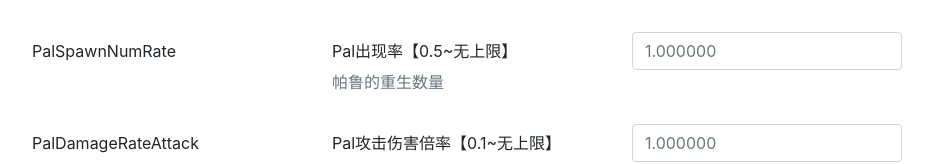
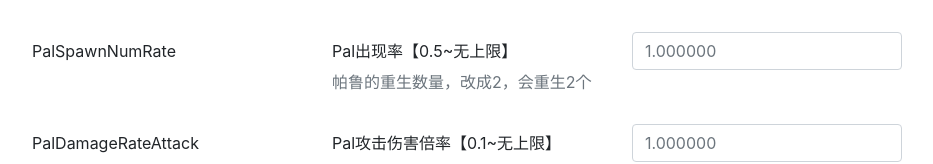
Before and after one commit to AnTengye/palworld-server-config, a plain HTML site: page index.html in a window 1280 px wide. Shown: the part 732-896 px from the top of the page, without its empty margins (173-1106 px from the left). Drawn offline with nearby package versions, Linux system fonts and the light colour scheme.

Commit message:
Update index.html

```diff
--- a/index.html
+++ b/index.html
@@ -62,7 +62,7 @@
             { "key": "NightTimeSpeedRate", "defaultValue": "1.000000", "desc": "夜间时间速率【0.1~5】" , "detail": "日夜流逝的速度，参数预设为1，白天晚上各30分钟。若增加数字则流逝更快，白天或晚上会更短。"},
             { "key": "ExpRate", "defaultValue": "1.000000", "desc": "经验值率【0.1~无上限】", "detail": ""},
             { "key": "PalCaptureRate", "defaultValue": "1.000000", "desc": "Pal捕获率【0.5~2】", "detail": "帕鲁捕获机率调整。预设为1，这个参数调整非常敏感请谨慎调整。困难模式为0.8，简单模式为2。" },
-            { "key": "PalSpawnNumRate", "defaultValue": "1.000000", "desc": "Pal出现率【0.5~无上限】", "detail": "帕鲁的重生数量" },
+            { "key": "PalSpawnNumRate", "defaultValue": "1.000000", "desc": "Pal出现率【0.5~无上限】", "detail": "帕鲁的重生数量，改成2，会重生2个" },
             { "key": "PalDamageRateAttack", "defaultValue": "1.000000", "desc": "Pal攻击伤害倍率【0.1~无上限】", "detail": "帕鲁造成的伤害倍率，预设为1，数字越高帕鲁越强。包含自己和野生的帕鲁。" },
             { "key": "PalDamageRateDefense", "defaultValue": "1.000000", "desc": "对Pal的防御伤害倍率【0.1~无上限】", "detail": "帕鲁受到的伤害倍率，预设为1，数字越低帕鲁越硬。包含自己和野生的帕鲁。" },
             { "key": "PlayerDamageRateAttack", "defaultValue": "1.000000", "desc": "玩家攻击伤害倍率【0.1~无上限】", "detail": "玩家造成的伤害倍率，预设为1，数字越高玩家越强。" },
@@ -96,7 +96,7 @@
             { "key": "bAutoResetGuildNoOnlinePlayers", "defaultValue": "False", "desc": "自动重置公会无在线玩家", "detail": "自动帮玩家退出公会" },
             { "key": "AutoResetGuildTimeNoOnlinePlayers", "defaultValue": "72.000000", "desc": "无在线玩家时自动重置公会时间（小时）", "detail": "自动帮玩家退出公会的时间，预设为72(72小时)。" },
             { "key": "GuildPlayerMaxNum", "defaultValue": "20", "desc": "公会最大玩家数", "detail": "" },
-            { "key": "PalEggDefaultHatchingTime", "defaultValue": "72.000000", "desc": "帕鲁蛋孵化时间(小时)", "detail": "" },
+            { "key": "PalEggDefaultHatchingTime", "defaultValue": "72.000000", "desc": "帕鲁蛋孵化时间(小时)", "detail": "改成0是立即孵化 改成1大概在5-10分钟" },
             { "key": "WorkSpeedRate", "defaultValue": "1.000000", "desc": "工作速度倍率", "detail": "" },
             { "key": "bIsMultiplay", "defaultValue": "False", "desc": "多人游戏", "detail": "【PVP】" },
             { "key": "bIsPvP", "defaultValue": "False", "desc": "PvP模式", "detail": "【PVP】" },
```
